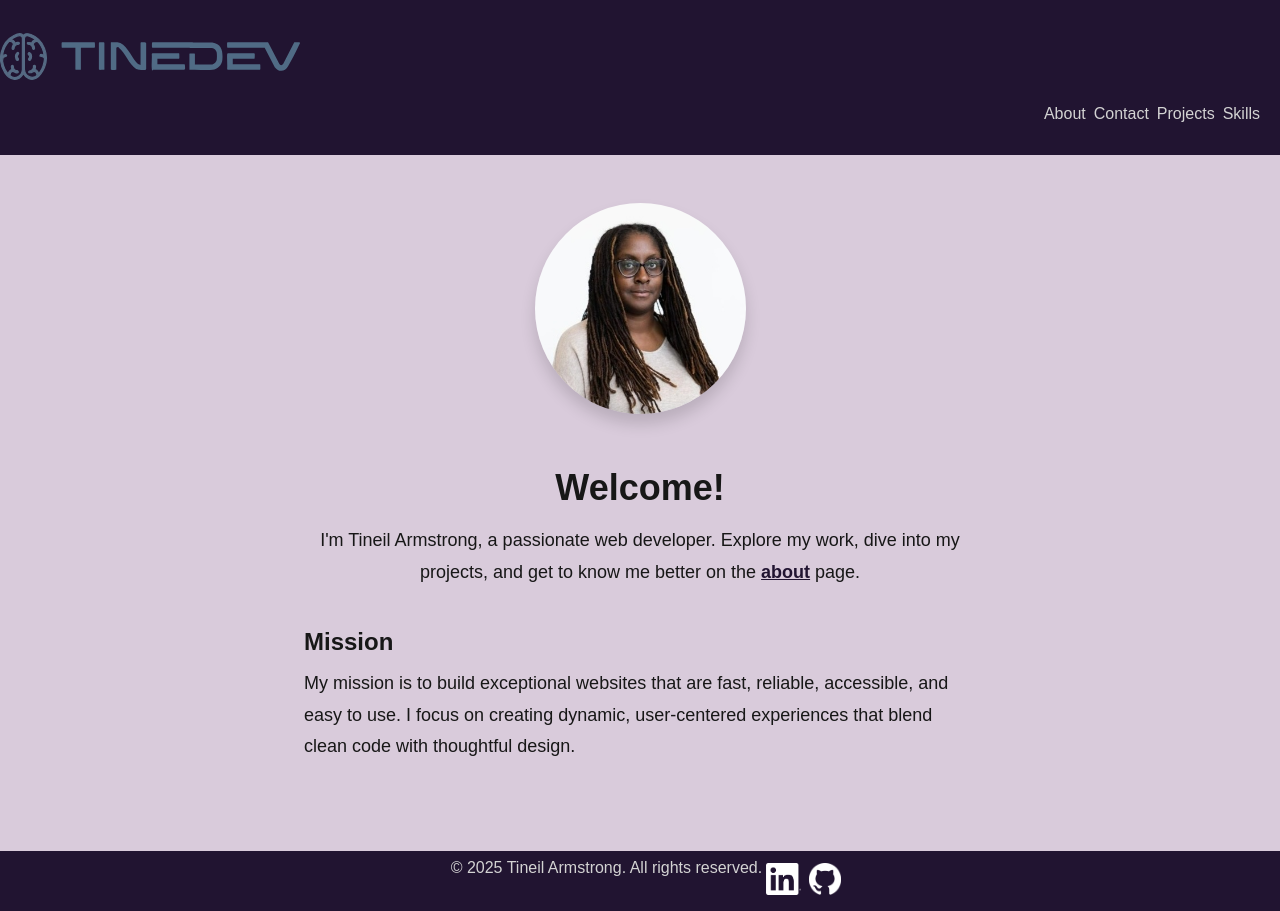
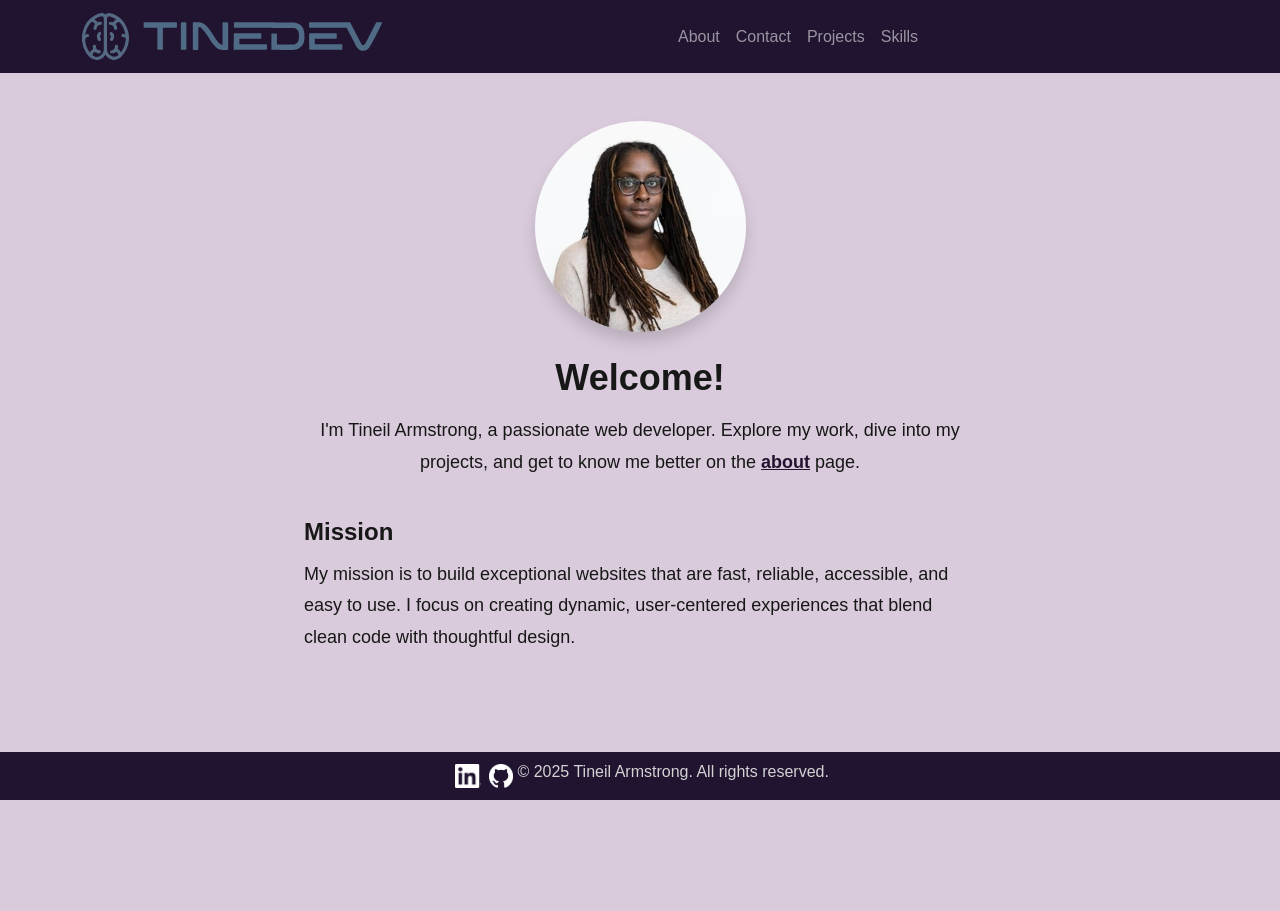
Before and after one commit to Tara-Fortis/portfolio-1, a Next.js app: page / in a window 1280 px wide. After the commit the page ends 800 px from the top, so only its background shows below. Built offline with nearby package versions, Linux system fonts and the light colour scheme.

Commit message:
Update NavBar

```diff
--- a/package.json
+++ b/package.json
@@ -12,13 +12,8 @@
     "bootstrap": "^5.3.8",
     "next": "15.5.4",
     "react": "19.1.0",
-<<<<<<< HEAD
-    "react-dom": "19.1.0",
-    "next": "15.5.9"
-=======
     "react-bootstrap": "^2.10.10",
     "react-dom": "19.1.0"
->>>>>>> e691fc0 (update linked in and github icons)
   },
   "devDependencies": {
     "@eslint/eslintrc": "^3",
--- a/src/app/components/Footer.tsx
+++ b/src/app/components/Footer.tsx
@@ -4,9 +4,6 @@ import Image from "next/image";
 export default function Footer() {
     return (
         <footer className="footbar">
-            <div className="copyright">
-                &copy; 2025 Tineil Armstrong. All rights reserved.
-            </div>
             <ul className="flex-row">
                 <li>
                     <Link
@@ -38,6 +35,10 @@ export default function Footer() {
                     </Link>
                 </li>
             </ul>
+            <br />
+            <div className="copyright">
+                &copy; 2025 Tineil Armstrong. All rights reserved.
+            </div>
         </footer>
     );
 }
--- /dev/null
+++ b/src/app/components/Header.tsx
@@ -0,0 +1,53 @@
+'use client';
+
+import Link from "next/link";
+import Image from "next/image";
+import { usePathname } from "next/navigation";
+import * as React from 'react';
+import { Container } from "react-bootstrap";
+import Nav from "react-bootstrap/Nav";
+import { Navbar } from "react-bootstrap";
+import { NavDropdown } from "react-bootstrap";
+
+export default function Header() {
+    // get the current pathname
+    const pathname = usePathname();
+    // Nav links and their paths and labels
+    const navLinks = [
+        { href: "bio", label: "About" },
+        { href: "contact", label: "Contact" },
+        { href: "projects", label: "Projects" },
+        { href: "skills", label: "Skills" }
+    ];
+    return (
+        <Navbar expand="lg" className="navbar-dark">
+            <Container>
+                <Navbar.Brand href="/">
+                        <Image
+                            src="/tinedev.svg"
+                            width={300}
+                            height={47}
+                            alt="Brand logo, a stylized outline representing a brain with text that spells 'tinedev'"
+                            priority // load image first
+                        />
+                </Navbar.Brand>
+                <Navbar.Toggle />
+                <Navbar.Collapse id="navBarToggler"/>
+                <Nav className="collapse navbar-collapse" >
+                    <ul className="navbar-nav me-auto">
+                        {navLinks.map(({ href, label }) => (
+                            <li key={href} className="nav-item">
+                                {/* If current route matches Link, apply 'active' class */}
+                                <Link
+                                    href={href}
+                                    className={`nav-link ${pathname === href ? "active" : ""}`}
+                                >{label}
+                                </Link>
+                            </li>
+                        ))}
+                    </ul>
+                </Nav>
+            </Container>
+        </Navbar>
+    );
+}
--- a/src/app/components/Navbar.tsx
+++ /dev/null
@@ -1,45 +0,0 @@
-'use client';
-
-import Link from "next/link";
-import Image from "next/image";
-import { usePathname } from "next/navigation";
-
-export default function Navbar() {
-    // get the current pathname
-    const pathname = usePathname();
-    // Nav links and their paths and labels
-    const navLinks = [
-        { href: "bio", label: "About" },
-        { href: "contact", label: "Contact" },
-        { href: "projects", label: "Projects" },
-        { href: "skills", label: "Skills" }
-    ];
-    return (
-        <nav >
-            <h1 className="brand">
-                <Link href="/">
-                    <Image
-                        src="/tinedev.svg"
-                        width={300}
-                        height={47}
-                        alt="Brand logo, a stylized outline representing a brain with text that spells 'tinedev'"
-                        priority // load image first
-                    />
-                </Link>
-            </h1>
-            {/* List of nav links */}
-            <ul className="navbar">
-                {navLinks.map(({ href, label }) => (
-                    <li key={href}>
-                        {/* If current route matches Link, apply 'active' class */}
-                        <Link
-                            href={href}
-                            className={`link ${pathname === href ? "active" : ""}`}
-                        >{label}
-                        </Link>
-                    </li>
-                ))}
-            </ul>
-        </nav>
-    );
-}
--- a/src/app/layout.tsx
+++ b/src/app/layout.tsx
@@ -1,8 +1,10 @@
 import type { Metadata } from "next";
-import "./globals.css";
+// bootstrap imports
+import 'bootstrap/dist/css/bootstrap.min.css';
+import './globals.css';
 
 // shared NavBar component
-import Navbar from "./components/Navbar";
+import Header from "./components/Header";
 
 // shared Footer component
 import Footer from "./components/Footer";
@@ -24,7 +26,7 @@ export default function RootLayout({
   return (
     <html lang="en">
       <body>
-        <Navbar />
+        <Header />
         {children}
         <Footer />
       </body>
```
